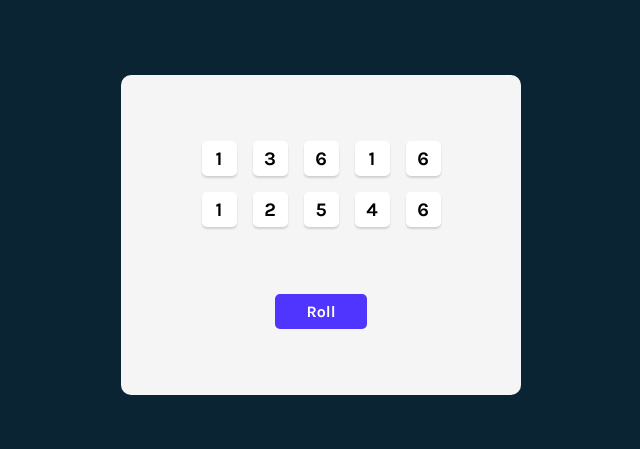
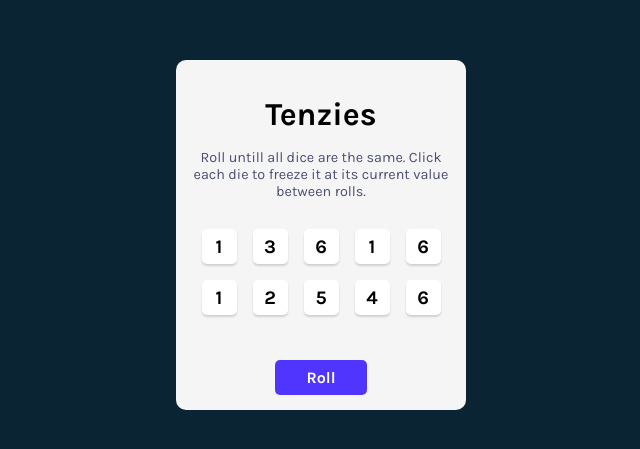
Before and after one commit to filipdev3/tenzies-game, a React (Vite) app: page / in a window 1280 px wide. Shown: the part 165-614 px from the top of the page, without its empty margins (319-959 px from the left). Built offline with nearby package versions, Linux system fonts and the light colour scheme.

Commit message:
Added title and description with styles

```diff
--- a/src/components/App.jsx
+++ b/src/components/App.jsx
@@ -57,6 +57,8 @@ const diceElements = dice.map(die => {
   return (
     <main className="container">
 
+      <h1 className="title">Tenzies</h1>
+      <p>Roll untill all dice are the same. Click each die to freeze it at its current value between rolls.</p>
       <div className="dice-container">
         {diceElements}
       </div>
--- a/src/index.css
+++ b/src/index.css
@@ -20,13 +20,27 @@ div#root {
 .container {
     background-color: #F5F5F5;
     width: 100%;
-    max-width: 400px;
-    height: 320px;
+    max-width: 290px;
+    height: 350px;
     border-radius: 10px;
     display: flex;
     flex-direction: column;
     justify-content: space-evenly;
     align-items: center;
+}
+
+.title {
+    font-size: 2rem;
+    font-weight: bold;
+    margin-bottom: 0;
+}
+
+p {
+    text-align: center;
+    color: #4A4E74;
+    font-size: 0.9rem;
+    width: 95%;
+    margin-top: 0;
 }
 
 .dice-container {
@@ -57,4 +71,5 @@ div#root {
     font-size: 1rem;
     font-weight: bold;
     cursor: pointer;
+    margin-top: 30px;
 }
```
